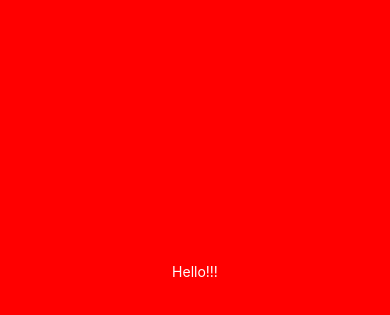
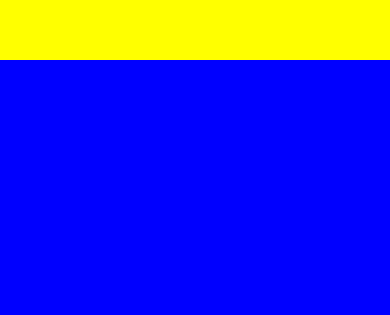
Before and after one commit to nomadcoders/fokin-weather, a React Native app: screen / in a window 390 px wide. Shown: the part 151-466 px from the top of the page. Built offline with nearby package versions, Linux system fonts and the light colour scheme.

Commit message:
#1.0 Layouts with Flexbox in React Native

```diff
--- a/App.js
+++ b/App.js
@@ -4,19 +4,22 @@
 export default function App() {
   return (
     <View style={styles.container}>
-      <Text style={styles.text}>Hello!!!</Text>
+      <View style={styles.yellowView} />
+      <View style={styles.blueView} />
     </View>
   );
 }
 
 const styles = StyleSheet.create({
   container: {
+    flex: 1
+  },
+  yellowView: {
     flex: 1,
-    backgroundColor: "red",
-    alignItems: "center",
-    justifyContent: "center"
+    backgroundColor: "yellow"
   },
-  text: {
-    color: "white"
+  blueView: {
+    flex: 3,
+    backgroundColor: "blue"
   }
 });
```
